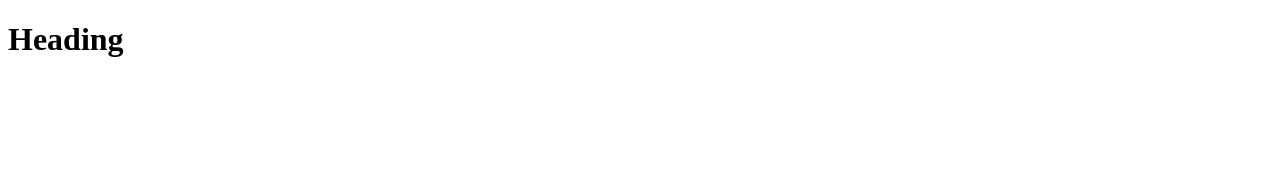
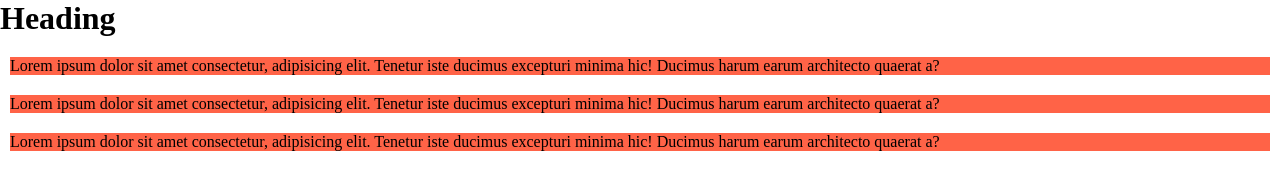
Before and after one commit to toimurhasan/my-first-web, a plain HTML site: page index.html in a window 1280 px wide. Drawn offline with Linux system fonts and the light colour scheme.

Commit message:
added three divs

```diff
--- a/index.html
+++ b/index.html
@@ -4,6 +4,7 @@
     <meta charset="UTF-8" />
     <meta name="viewport" content="width=device-width, initial-scale=1.0" />
     <title>Document</title>
+    <link rel="stylesheet" href="style.css" />
     <style>
       .hello {
         color: red;
@@ -12,5 +13,17 @@
   </head>
   <body>
     <h1>Heading</h1>
+    <div class="bg-tomato">
+      Lorem ipsum dolor sit amet consectetur, adipisicing elit. Tenetur iste ducimus excepturi
+      minima hic! Ducimus harum earum architecto quaerat a?
+    </div>
+    <div class="bg-tomato">
+      Lorem ipsum dolor sit amet consectetur, adipisicing elit. Tenetur iste ducimus excepturi
+      minima hic! Ducimus harum earum architecto quaerat a?
+    </div>
+    <div class="bg-tomato">
+      Lorem ipsum dolor sit amet consectetur, adipisicing elit. Tenetur iste ducimus excepturi
+      minima hic! Ducimus harum earum architecto quaerat a?
+    </div>
   </body>
 </html>
--- a/style.css
+++ b/style.css
@@ -3,3 +3,9 @@
   padding: 0;
   box-sizing: border-box;
 }
+.bg-tomato {
+  background: tomato;
+}
+div {
+  margin: 20px 10px;
+}
```
